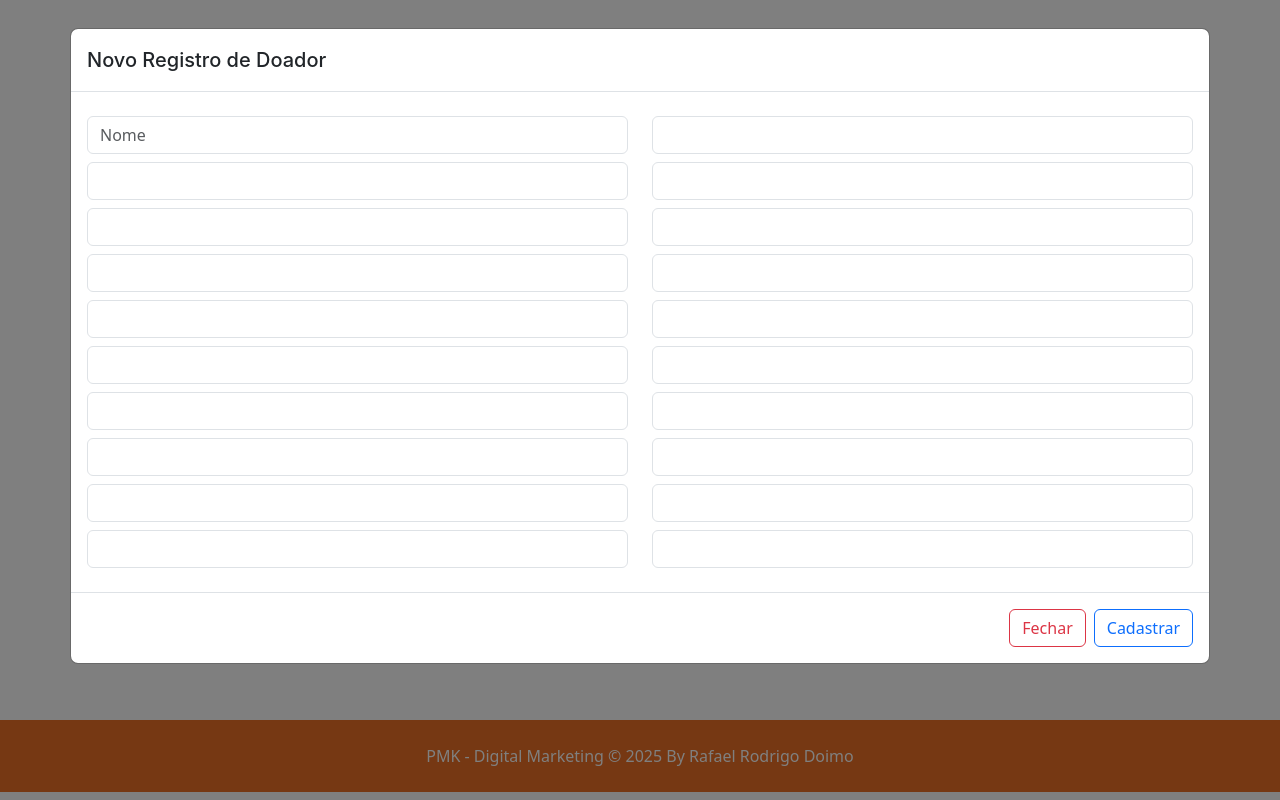
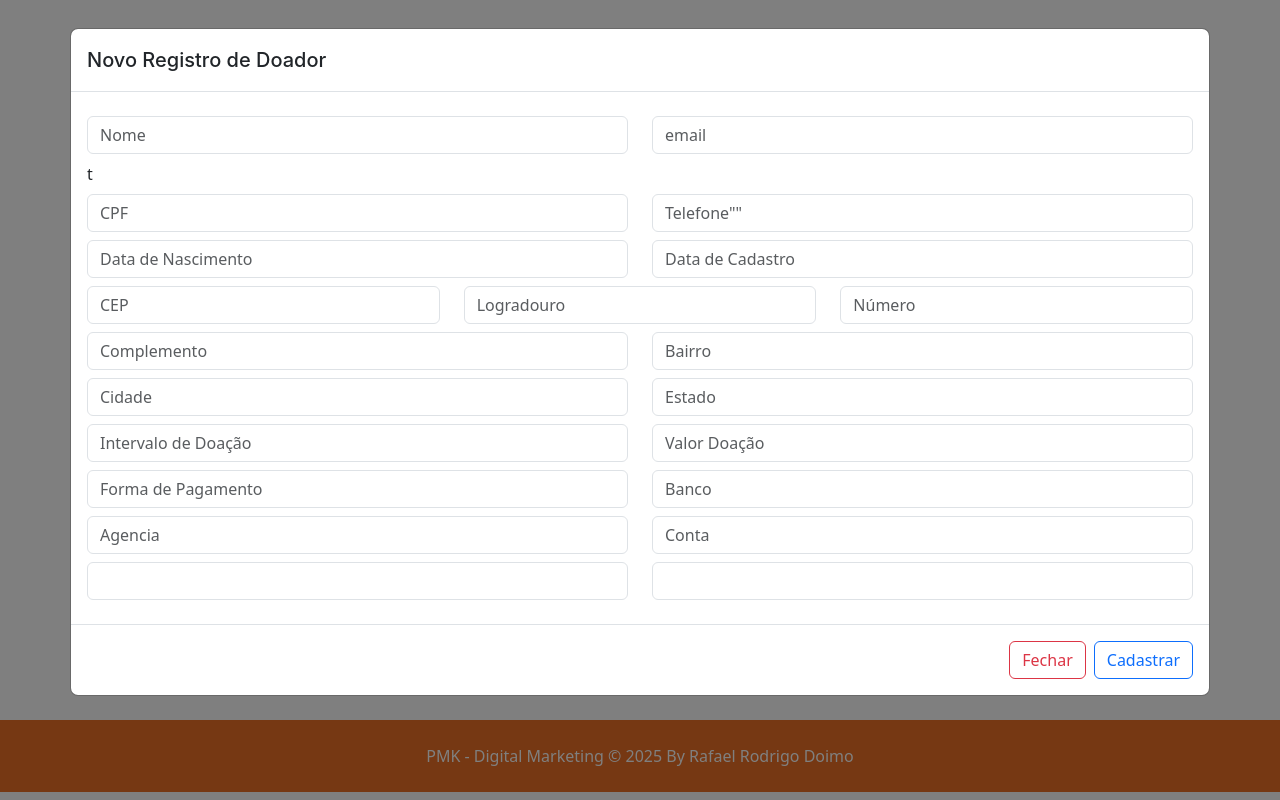
Before and after one commit to raf-rodrigo/processo-seletivo-pmk-digital-marketing, a PHP site: page / in a window 1280 px wide, after a click on "Novo Registro". Run offline with PHP 8.4, Linux system fonts and the light colour scheme; data that the repository does not hold is empty.

Commit message:
Atualizar o modalCreate.php

```diff
--- a/cadastro-doadores/app/includes/modalCreate.php
+++ b/cadastro-doadores/app/includes/modalCreate.php
@@ -11,79 +11,82 @@
                             <input type="text" id="nome" name="nome" class="form-control" placeholder="Nome" required/>
                         </div>
                         <div class="form-group col">
-                            <input type="email" id="email" name="email" class="form-control" placeholder="" required/>
+                            <input type="email" id="email" name="email" class="form-control" placeholder="email" required/>
+                        </div>
+                    </div>
+t
+                    <div class="row my-2">
+                        <div class="form-group col">
+                            <input type="text" id="cpf" name="cpf" class="form-control" placeholder="CPF" required/>
+                        </div>
+                        <div class="form-group col">
+                            <input type="text" id="telefone" name="telefone" class="form-control" placeholder=Telefone"" required/>
                         </div>
                     </div>
 
                     <div class="row my-2">
                         <div class="form-group col">
-                            <input type="text" id="cpf" name="cpf" class="form-control" placeholder="" required/>
+                            <input type="text" id="data_nascimento" name="data_nascimento" class="form-control" placeholder="Data de Nascimento" required/>
                         </div>
                         <div class="form-group col">
-                            <input type="text" id="telefone" name="telefone" class="form-control" placeholder="" required/>
+                            <input type="text" id="data_cadastro" name="data_cadastro" class="form-control" placeholder="Data de Cadastro" required/>
                         </div>
                     </div>
 
                     <div class="row my-2">
                         <div class="form-group col">
-                            <input type="text" id="data_nascimento" name="data_nascimento" class="form-control" placeholder="" required/>
+                            <input type="text" id="cep" name="cep" class="form-control" placeholder="CEP" required/>
                         </div>
                         <div class="form-group col">
-                            <input type="text" id="data_cadastro" name="data_cadastro" class="form-control" placeholder="" required/>
+                            <input type="text" id="logradouro" name="logradouro" class="form-control" placeholder="Logradouro" required/>
+                        </div>
+                        <div class="form-group col">
+                            <input type="text" id="numero" name="numero" class="form-control" placeholder="Número" required/>
                         </div>
                     </div>
 
                     <div class="row my-2">
                         <div class="form-group col">
-                            <input type="text" id="logradouro" name="logradouro" class="form-control" placeholder="" required/>
+                            <input type="text" id="complemento" name="complemento" class="form-control" placeholder="Complemento" required/>
                         </div>
                         <div class="form-group col">
-                            <input type="text" id="numero" name="numero" class="form-control" placeholder="" required/>
+                            <input type="text" id="bairro" name="bairro" class="form-control" placeholder="Bairro" required/>
                         </div>
                     </div>
 
                     <div class="row my-2">
                         <div class="form-group col">
-                            <input type="text" id="complemento" name="complemento" class="form-control" placeholder="" required/>
+                            <input type="text" id="cidade" name="cidade" class="form-control" placeholder="Cidade" required/>
                         </div>
                         <div class="form-group col">
-                            <input type="text" id="bairro" name="bairro" class="form-control" placeholder="" required/>
+                            <input type="text" id="estado" name="estado" class="form-control" placeholder="Estado" required/>
                         </div>
                     </div>
 
                     <div class="row my-2">
                         <div class="form-group col">
-                            <input type="text" id="cidade" name="cidade" class="form-control" placeholder="" required/>
+                            <input type="text" id="intervalo_doacao" name="intervalo_doacao" class="form-control" placeholder="Intervalo de Doação" required/>
                         </div>
                         <div class="form-group col">
-                            <input type="text" id="estado" name="estado" class="form-control" placeholder="" required/>
+                            <input type="text" id="valor_doacao" name="valor_doacao" class="form-control" placeholder="Valor Doação" required/>
                         </div>
                     </div>
 
                     <div class="row my-2">
                         <div class="form-group col">
-                            <input type="text" id="intervalo_doacao" name="intervalo_doacao" class="form-control" placeholder="" required/>
+                            <input type="text" id="forma_pagamento" name="forma_pagamento" class="form-control" placeholder="Forma de Pagamento" required/>
                         </div>
                         <div class="form-group col">
-                            <input type="text" id="valor_doacao" name="valor_doacao" class="form-control" placeholder="" required/>
+                            <input type="text" id="banco" name="banco" class="form-control" placeholder="Banco" required/>
                         </div>
                     </div>
 
                     <div class="row my-2">
                         <div class="form-group col">
-                            <input type="text" id="forma_pagamento" name="forma_pagamento" class="form-control" placeholder="" required/>
+                            <input type="text" id="agencia" name="agencia" class="form-control" placeholder="Agencia" required/>
                         </div>
                         <div class="form-group col">
-                            <input type="text" id="banco" name="banco" class="form-control" placeholder="" required/>
-                        </div>
-                    </div>
-
-                    <div class="row my-2">
-                        <div class="form-group col">
-                            <input type="text" id="agencia" name="agencia" class="form-control" placeholder="" required/>
-                        </div>
-                        <div class="form-group col">
-                            <input type="text" id="conta" name="conta" class="form-control" placeholder="" required/>
+                            <input type="text" id="conta" name="conta" class="form-control" placeholder="Conta" required/>
                         </div>
                     </div>
                     <div class="row my-2">
```
